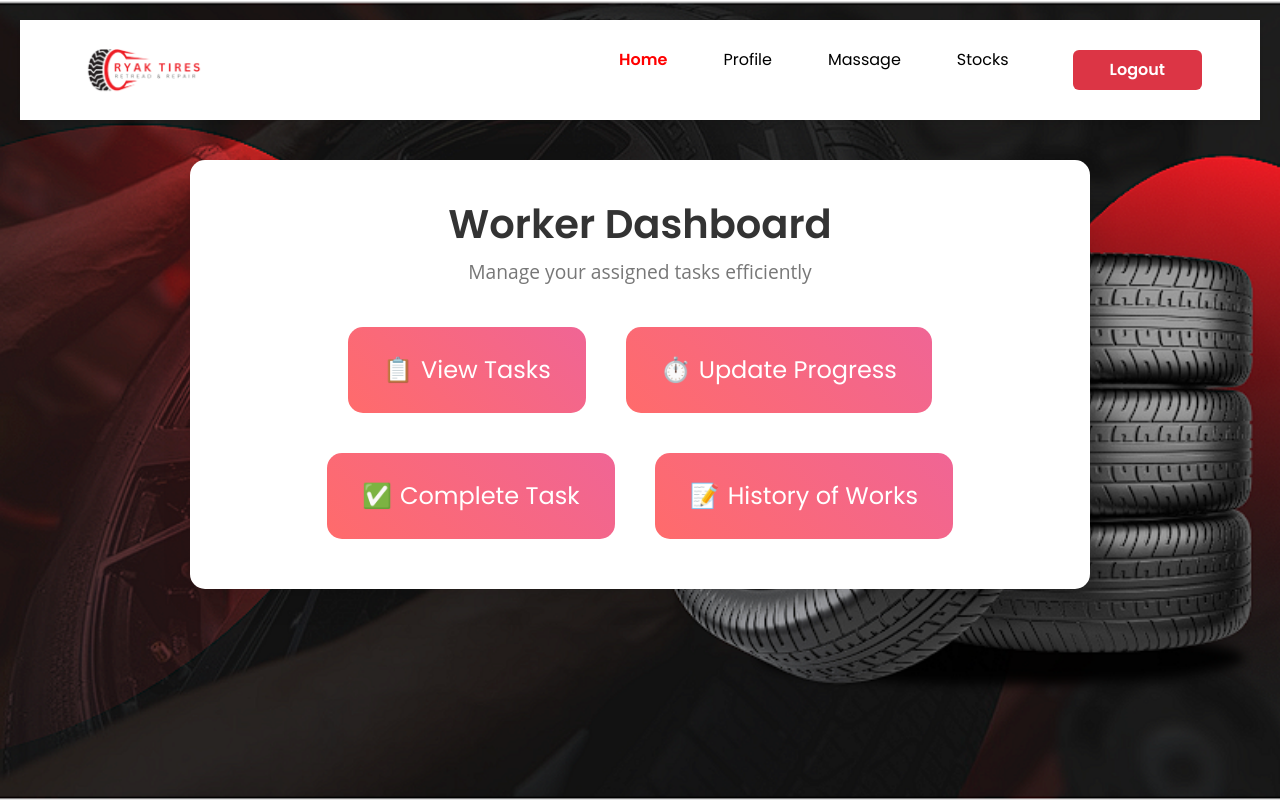
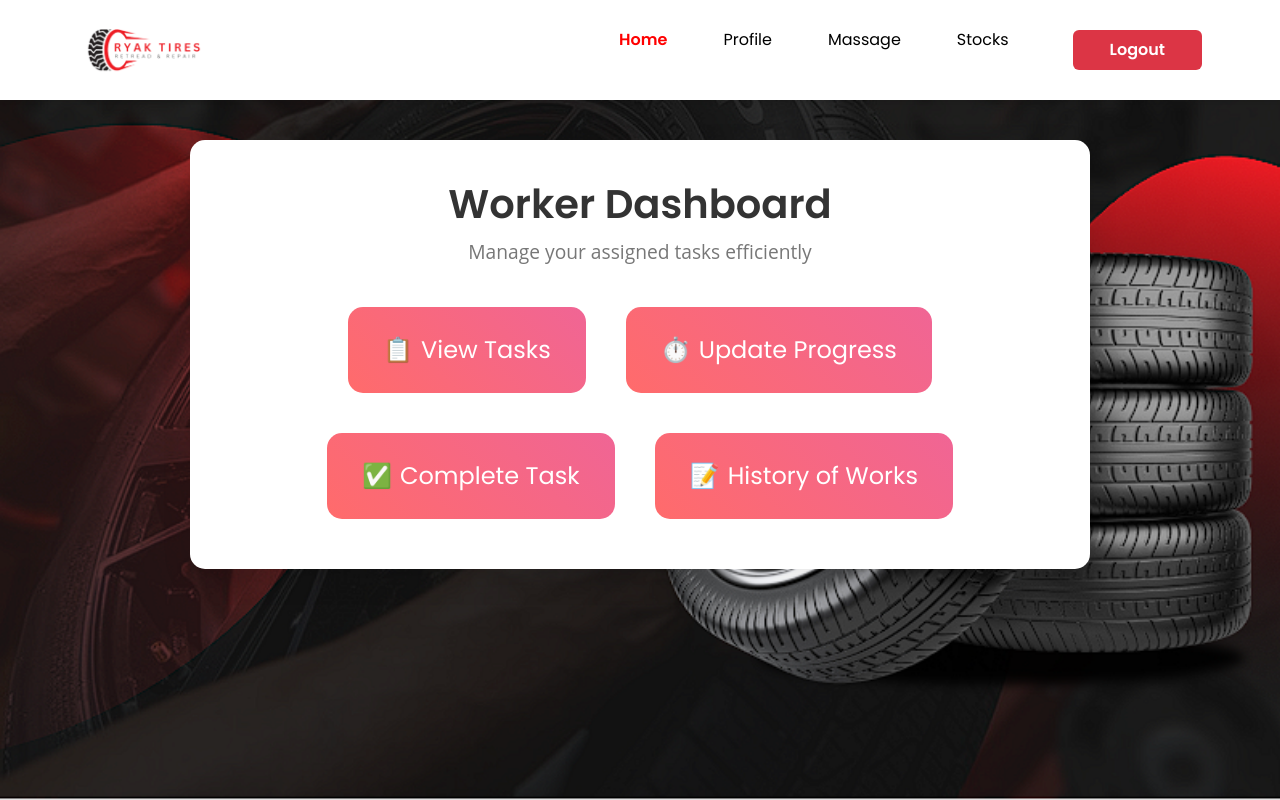
Before and after one commit to Hasindu071/tyre-repair-and-retreding-management-system, a React (Create React App) app in the folder frontend/: page /WorkerDashboard in a window 1280 px wide. Built offline with nearby package versions, Linux system fonts and the light colour scheme.

Commit message:
update worker dashboard css

```diff
--- a/frontend/src/styles/WorkerDashboard.css
+++ b/frontend/src/styles/WorkerDashboard.css
@@ -1,8 +1,3 @@
-.dashboard-wrapper {
-    min-height: 100vh;
-    padding: 20px;
-}
-
 .worker-dashboard-container {
     background: #ffffff;
     border-radius: 15px;
```
